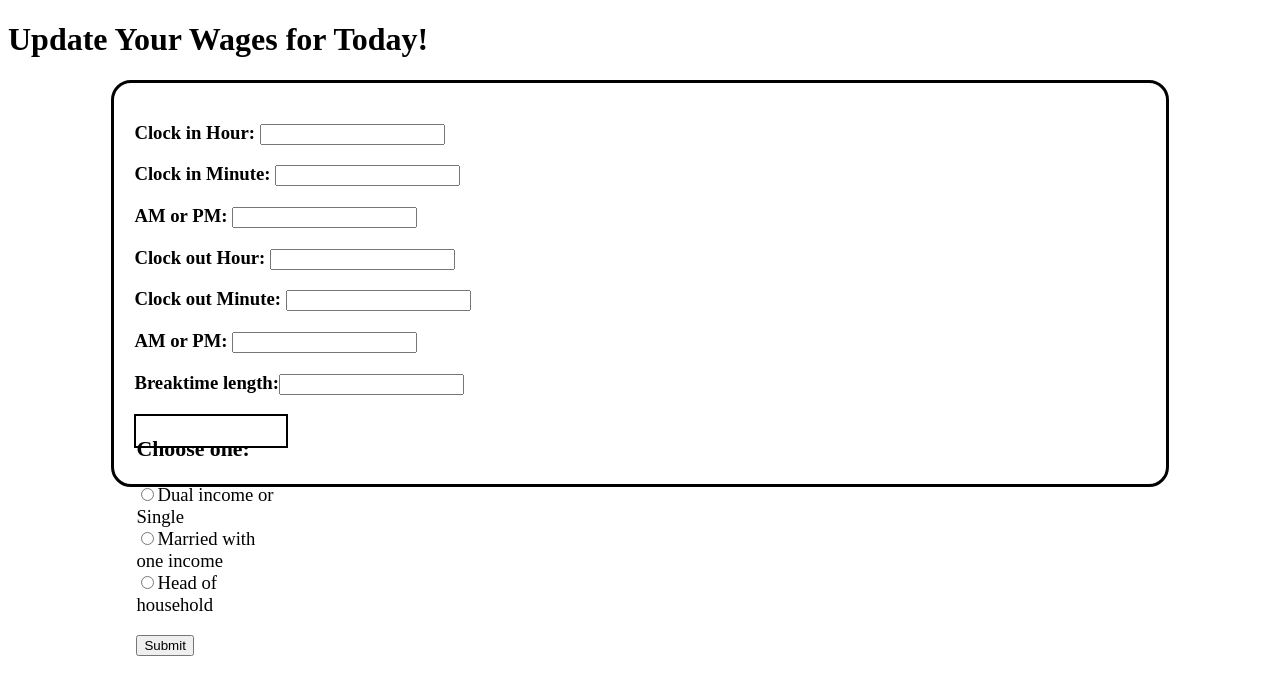
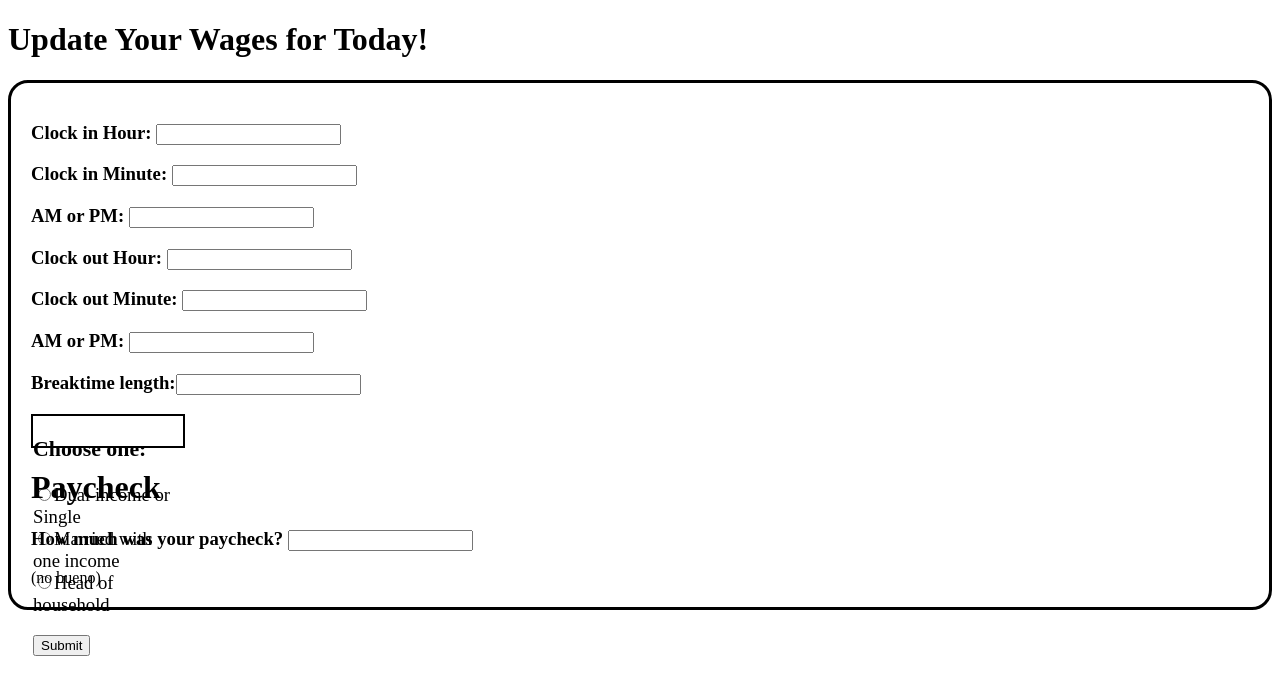
Before and after one commit to eliasd/Wage-Theft-Prevention-Site, a Python web app: template templates/finlog.html in a window 1280 px wide. Shown: the part 14-709 px from the top of the page. Run offline with Jinja, Linux system fonts and the light colour scheme; the template is opened without the code that fills it, so the values that code supplies are empty; some libraries are stand-ins or nearby versions.

Commit message:
html status

```diff
--- a/static_files/financial_log_style.css
+++ b/static_files/financial_log_style.css
@@ -4,8 +4,8 @@
 }
 #check_info{
   border: 3px solid black;
-  min-width: 600px;
-  width: 80%;
+  min-width: 900px;
+  width: ;
   padding: 20px;
   margin: auto;
   border-radius: 20px;
--- a/templates/finlog.html
+++ b/templates/finlog.html
@@ -8,17 +8,19 @@
 </head>
 
 <body>
+  <!-- tab to redirect to different pages-->
   <div id="header">
     <!-- insert tab line-->
     {{signout}}
   </div>
 
   <h1> Update Your Wages for Today! </h1>
-
+  <!--div to put all of wage calc -->
   <div id="check_info">
+    <!--wage calc form to get users information and upload to datastorage-->
     <div id="form">
-      <form method="post" action ="">
-
+      <form method="post" action ="/finlog">
+        <!--asks for variables-->
         <div id="time">
           <div type="times">
            <h3>Clock in Hour: <input type="number" name="time_in_hour"/></h3>
@@ -30,7 +32,7 @@
            <h3>Breaktime length:<input type="number" name="break_time_length"/></h3>
           </div>
         </div>
-
+        <!--asks for status using radio button-->
         <div id="status">
            <h3>Choose one: </h3>
            <input type="radio" name="marital_status" value="1">Dual income or Single
@@ -42,10 +44,27 @@
         </div>
 
       </form>
+    <h1> Paycheck</h1>
+    <!--div to put all of pay stub -->
+    <div id="pay_checks">
+      <!--pay stub form to ask for check-->
+      <div id ="form2">
+        <form method="post" action="/finlog-check">
+          <!--asks for check info -->
+          <div id="check">
+            <div type="checks">
+            <h3>How much was your paycheck? <input type="number" name="pay_check"/></h3>
+            </div>
+          </div>
+        </form>
+      </div>
     </div>
-    <div id="check">
 
-
+    {% if alert in financial_log_dict and alert == 2 %}
+      (all good!)
+    {% else %}
+      (no bueno)
+    {%endif%}
     </div>
     <div>
   </div>
```
